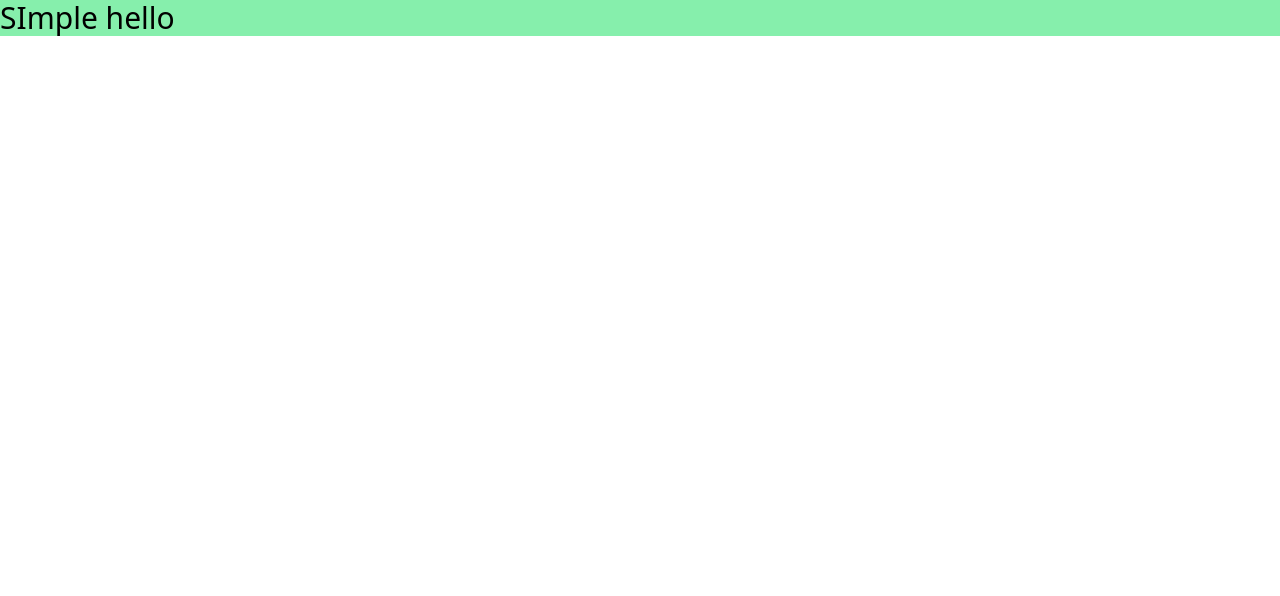
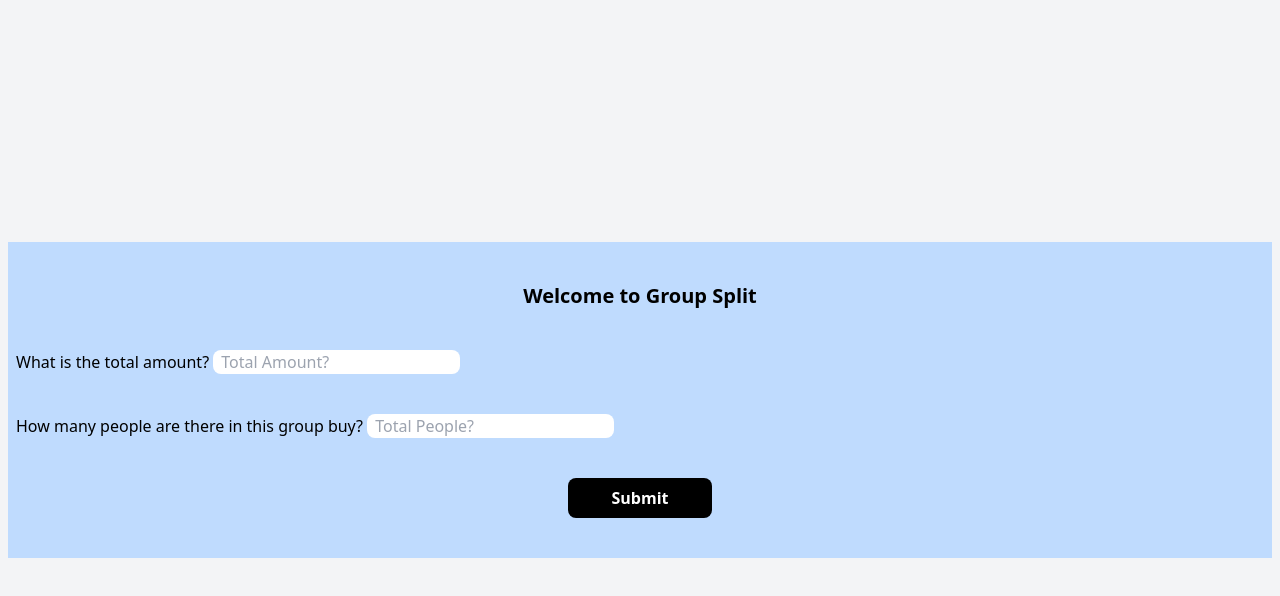
Before and after one commit to Nton23/group-split, a website: page index.html in a window 1280 px wide. Drawn offline with Linux system fonts and the light colour scheme.

Commit message:
Add a simple form layout

```diff
--- a/index.html
+++ b/index.html
@@ -1,13 +1,35 @@
 <!DOCTYPE html>
 <html lang="en">
+
 <head>
     <meta charset="UTF-8">
     <meta http-equiv="X-UA-Compatible" content="IE=edge">
     <meta name="viewport" content="width=device-width, initial-scale=1.0">
     <link rel="stylesheet" href="css/style.css">
-    <title>SImple Tailwind Starter</title>
+    <title>Group Split</title>
 </head>
+
 <body>
-    <h1 class="text-3xl bg-green-300">SImple hello</h1>
+    <!--Main Container-->
+    <main class="min-h-screen bg-gray-100 flex items-center md:justify-center md:px-2">
+        <!-- Form section -->
+        <form class="p-2 space-y-10 bg-blue-200 md:w-full md:py-10">
+            <h1 class="text-center font-bold text-xl">Welcome to Group Split</h1>
+            <!-- Form Container -->
+            <div class="flex flex-col space-y-10 items-center md:items-start">
+                <div>
+                    <label for="total-amount">What is the total amount?</label>
+                    <input type="text" id="total-amount" class="rounded-lg px-2" placeholder="Total Amount?">
+                </div>
+                <div>
+                    <label for="total-people">How many people are there in this group buy?</label>
+                    <input type="text" id="total-people" class="rounded-lg px-2" placeholder="Total People?">
+                </div>
+                <button type="submit" class="w-20 h-10 bg-black rounded-lg text-white font-bold md:mx-auto md:w-36"
+                    id="submit-btn">Submit</button>
+            </div>
+        </form>
+    </main>
 </body>
+
 </html>
```
Also changed, not shown: css/style.css.
